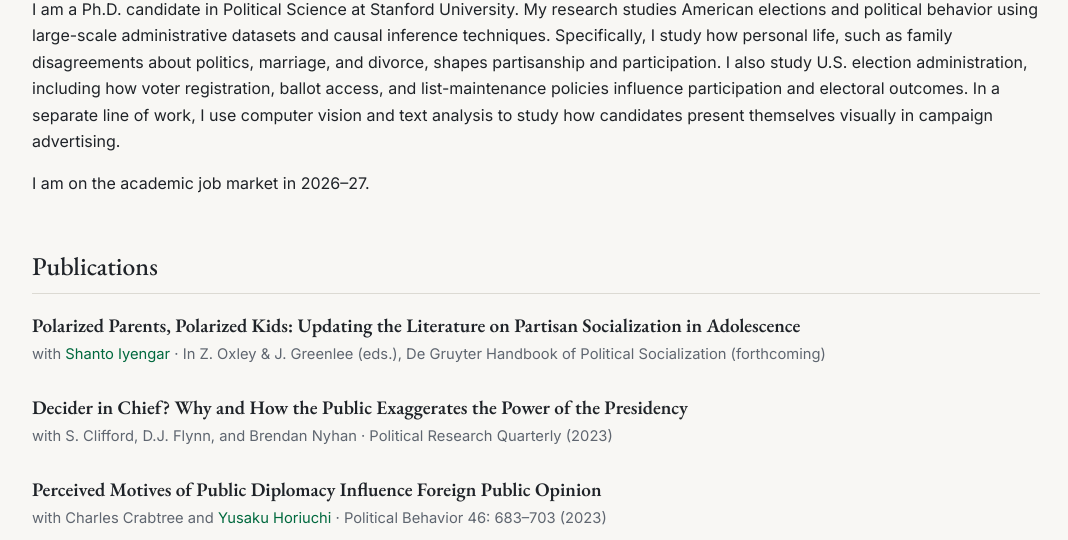
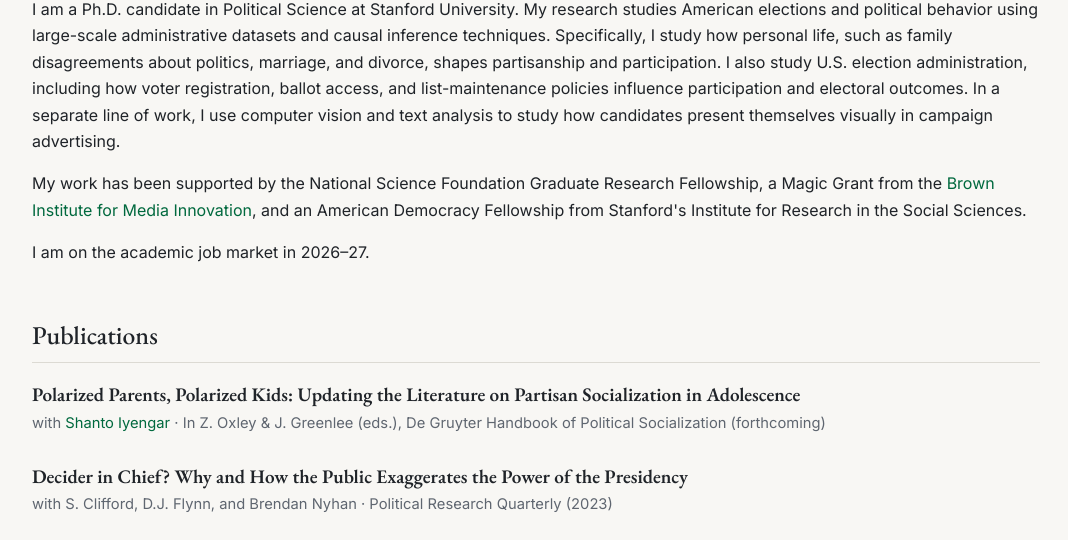
Before and after one commit to kaseyrhee/kaseyrhee.github.io, a plain HTML site: page index.html in a window 1280 px wide. Shown: the part 216-756 px from the top of the page, without its empty margins (104-1172 px from the left). Drawn offline with nearby package versions, Linux system fonts and the light colour scheme.

Commit message:
Add funding line: NSF GRFP, Brown Institute Magic Grant, IRiSS American Democracy Fellowship

```diff
--- a/index.html
+++ b/index.html
@@ -86,6 +86,11 @@
     administration, including how voter registration, ballot access, and list-maintenance policies influence
     participation and electoral outcomes. In a separate line of work, I use computer vision and text analysis
     to study how candidates present themselves visually in campaign advertising.
+  </p>
+  <p>
+    My work has been supported by the National Science Foundation Graduate Research Fellowship, a Magic Grant
+    from the <a href="https://brown.stanford.edu/">Brown Institute for Media Innovation</a>, and an American
+    Democracy Fellowship from Stanford's Institute for Research in the Social Sciences.
   </p>
   <p>I am on the academic job market in 2026&ndash;27.</p>
 
```
